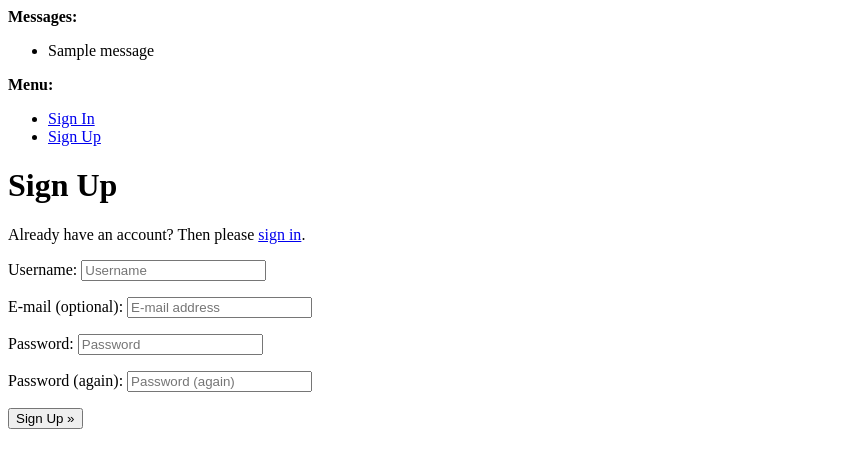
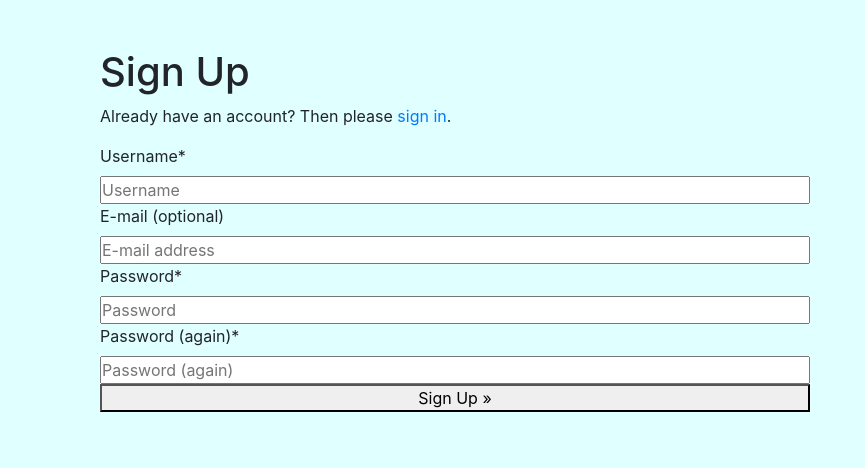
Before and after one commit to jojo157/Delightful-Penguins, a Django app: page /accounts/signup/ in a window 1280 px wide. Shown: the top 468 px of the page, without its empty margins (0-865 px from the left). Run offline with Django 3.2, Linux system fonts and the light colour scheme; tables that the repository leaves empty hold one stand-in row (values such as "Sample post"); one stand-in notice (Sample message) is shown; some libraries are stand-ins or nearby versions.

Commit message:
updated the allauth base.html template to extend the main project base.html template and updated html files for login and signup

```diff
--- a/static/css/base.css
+++ b/static/css/base.css
@@ -1,6 +1,7 @@
 *{
     margin:0;
     padding:0;
+    width:100%;
 }
 
 .chat-start-form{
--- a/templates/account/base.html
+++ b/templates/account/base.html
@@ -1,39 +1,9 @@
 
-<!DOCTYPE html>
-<html>
-  <head>
-    <title>{% block head_title %}{% endblock %}</title>
-    {% block extra_head %}
-    {% endblock %}
-  </head>
-  <body>
-    {% block body %}
+{% extends '../base.html' %}
 
-    {% if messages %}
-    <div>
-      <strong>Messages:</strong>
-      <ul>
-        {% for message in messages %}
-        <li>{{message}}</li>
-        {% endfor %}
-      </ul>
-    </div>
-    {% endif %}
-
-    <div>
-      <strong>Menu:</strong>
-      <ul>
-        {% if user.is_authenticated %}
-        <li><a href="{% url 'account_email' %}">Change E-mail</a></li>
-        <li><a href="{% url 'account_logout' %}">Sign Out</a></li>
-        {% else %}
-        <li><a href="{% url 'account_login' %}">Sign In</a></li>
-        <li><a href="{% url 'account_signup' %}">Sign Up</a></li>
-        {% endif %}
-      </ul>
-    </div>
     {% block content %}
-    {% endblock %}
+      {% block contentaccount %}
+      {% endblock %}
     {% endblock %}
     {% block extra_body %}
     {% endblock %}
--- a/templates/account/signup.html
+++ b/templates/account/signup.html
@@ -1,21 +1,25 @@
 {% extends "account/base.html" %}
-
+{% load crispy_forms_tags %}
 {% load i18n %}
 
 {% block head_title %}{% trans "Signup" %}{% endblock %}
 
-{% block content %}
+{% block contentaccount %}
+
+<div class="container mt-5">
+  <div class="col-sm-8 col-sm-2 ">
 <h1>{% trans "Sign Up" %}</h1>
 
 <p>{% blocktrans %}Already have an account? Then please <a href="{{ login_url }}">sign in</a>.{% endblocktrans %}</p>
 
 <form class="signup" id="signup_form" method="post" action="{% url 'account_signup' %}">
   {% csrf_token %}
-  {{ form.as_p }}
+  {{ form|crispy}}
   {% if redirect_field_value %}
   <input type="hidden" name="{{ redirect_field_name }}" value="{{ redirect_field_value }}" />
   {% endif %}
   <button type="submit">{% trans "Sign Up" %} &raquo;</button>
 </form>
-
+</div>
+</div>
 {% endblock %}
```
Also changed, not shown: templates/account/login.html (+7 -1 lines).
